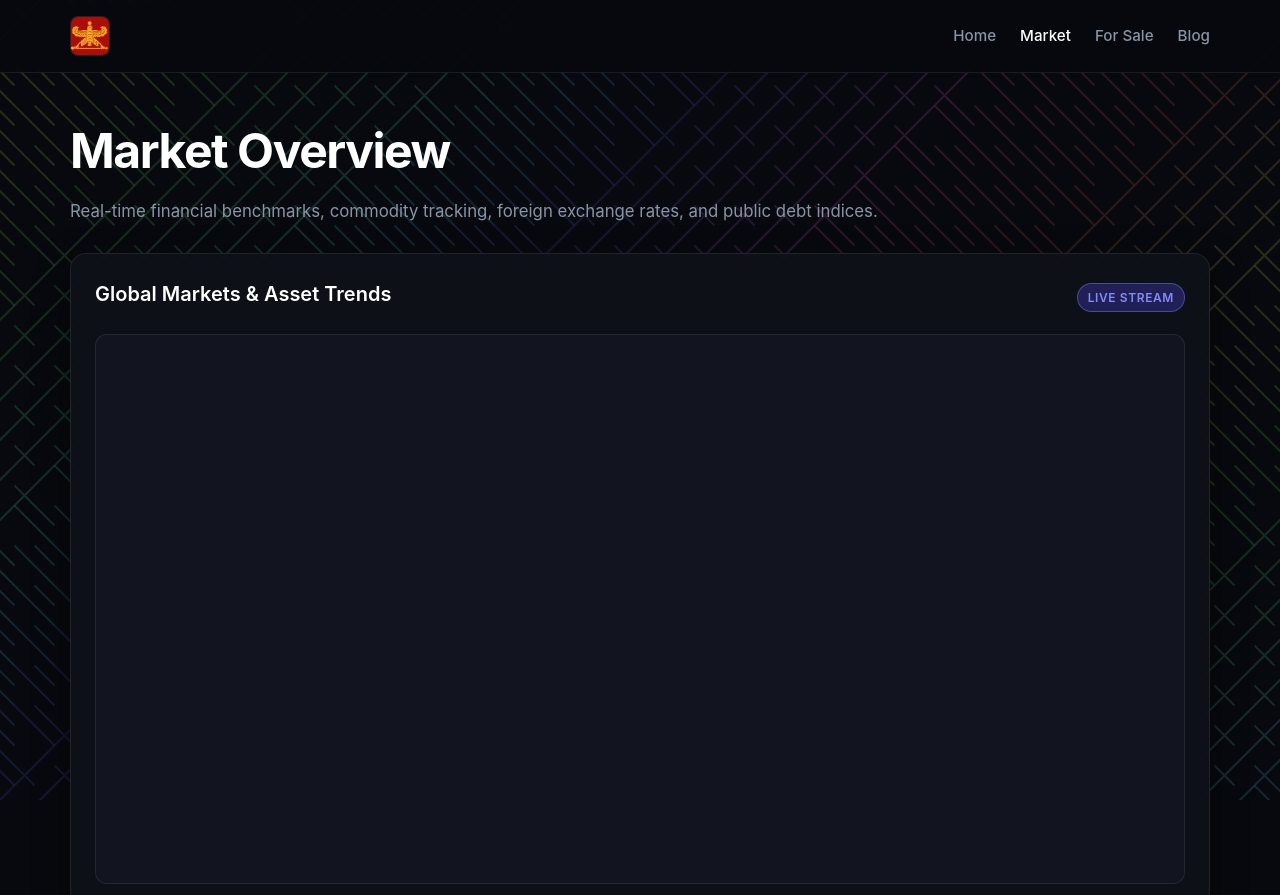
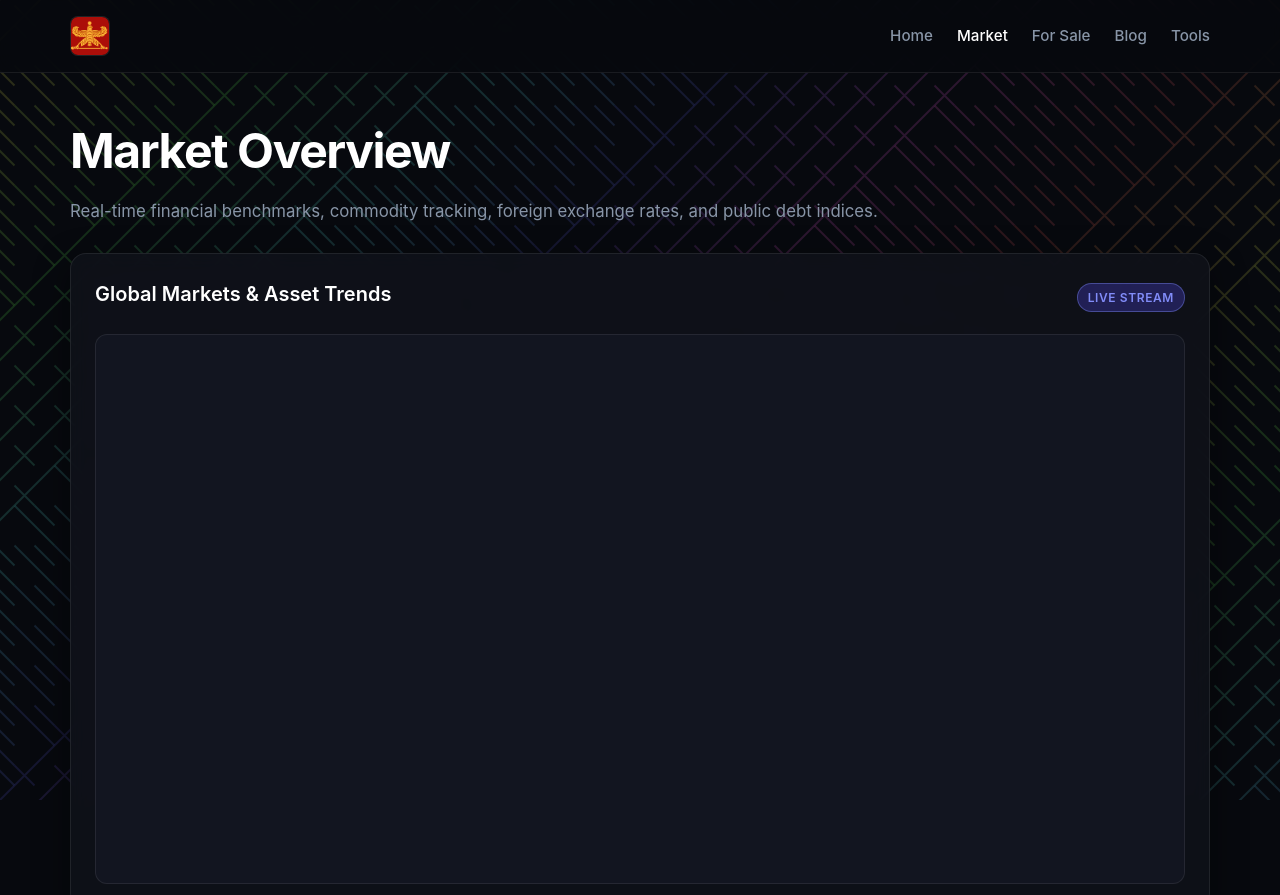
Before and after one commit to christavakoli/christavakoli.github.io, a plain HTML site: page market.html in a window 1280 px wide. Shown: the top 895 px of the page. Drawn offline with Linux system fonts and the light colour scheme; no server answers; animation ran at ten frames a second; a script that the page names is missing.

Commit message:
Update market.html

```diff
--- a/market.html
+++ b/market.html
@@ -18,6 +18,7 @@
         <a href="market.html" class="active">Market</a>
         <a href="forsale.html">For Sale</a>
         <a href="blog.html">Blog</a>
+        <a href="./tools/">Tools</a>
       </nav>
     </div>
   </header>
```
